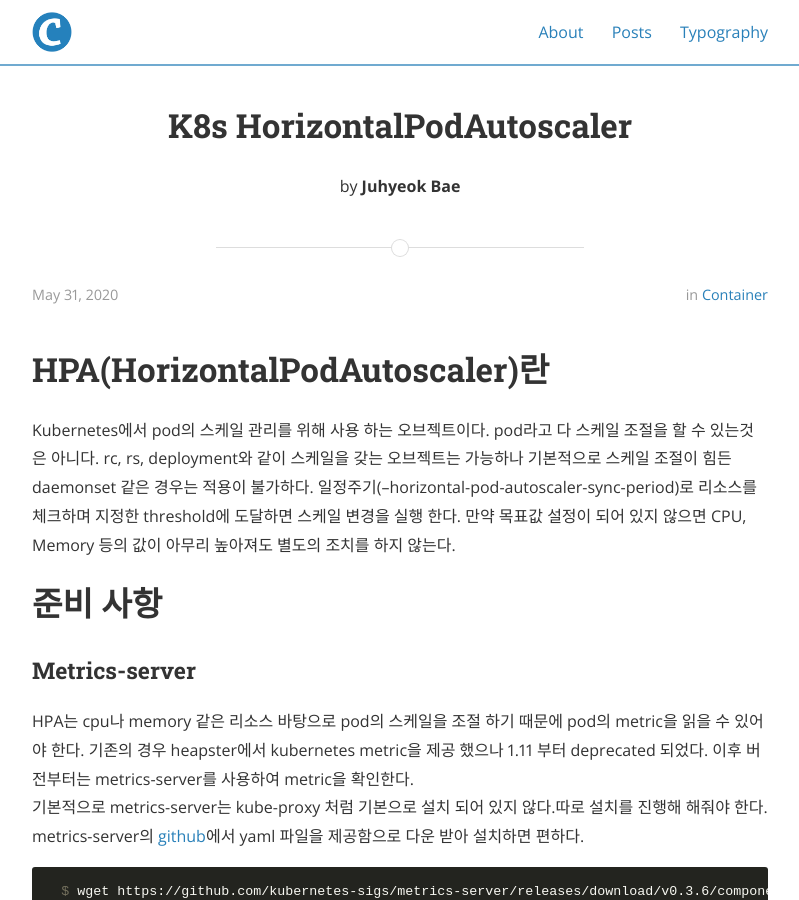
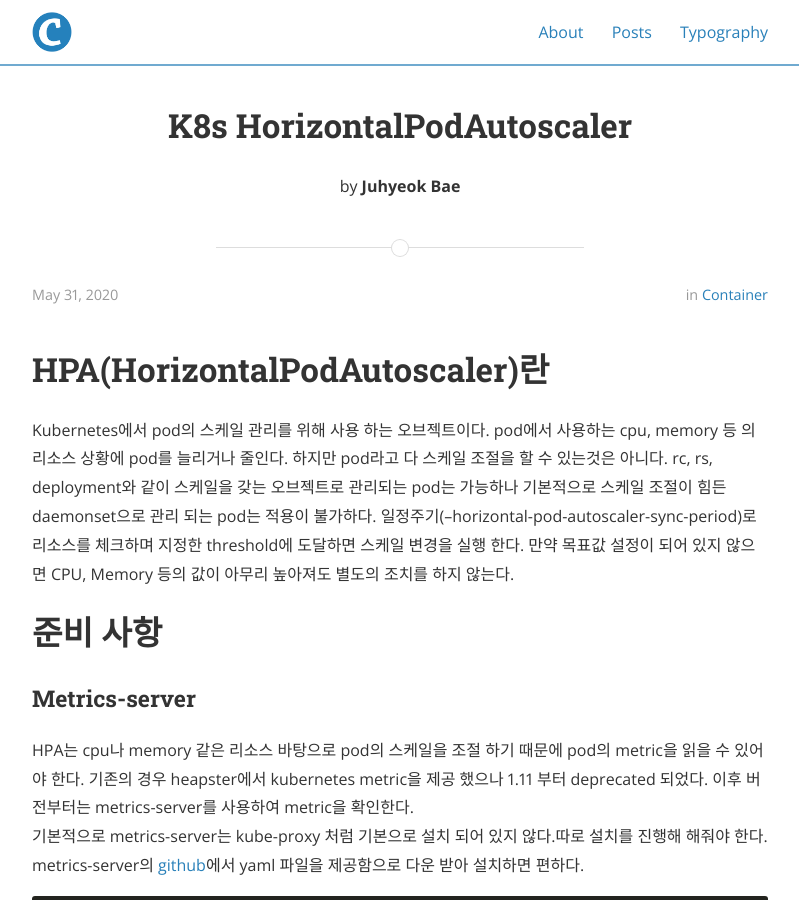
Before and after one commit to jukops/jukops.github.io, a Jekyll site: the page built from _posts/2020-05-31-container-k8s-hpa.markdown, in a window 1280 px wide and 900 px high. Shown: the whole window, without its empty margins (240-1039 px from the left). Built offline with Jekyll 4.4.1, drawn with Linux system fonts in a browser that asks for light colours; nearby versions of some CDN libraries.

Commit message:
hap docs

````diff
--- a/_posts/2020-05-31-container-k8s-hpa.markdown
+++ b/_posts/2020-05-31-container-k8s-hpa.markdown
@@ -7,7 +7,7 @@ categories: Container
 ---
 
 # HPA(HorizontalPodAutoscaler)란
-Kubernetes에서 pod의 스케일 관리를 위해 사용 하는 오브젝트이다. pod라고 다 스케일 조절을 할 수 있는것은 아니다. rc, rs, deployment와 같이 스케일을 갖는 오브젝트는 가능하나 기본적으로 스케일 조절이 힘든 daemonset 같은 경우는 적용이 불가하다. 일정주기(--horizontal-pod-autoscaler-sync-period)로 리소스를 체크하며 지정한 threshold에 도달하면 스케일 변경을 실행 한다. 만약 목표값 설정이 되어 있지 않으면 CPU, Memory 등의 값이 아무리 높아져도 별도의 조치를 하지 않는다.
+Kubernetes에서 pod의 스케일 관리를 위해 사용 하는 오브젝트이다. pod에서 사용하는 cpu, memory 등 의 리소스 상황에 pod를 늘리거나 줄인다. 하지만 pod라고 다 스케일 조절을 할 수 있는것은 아니다. rc, rs, deployment와 같이 스케일을 갖는 오브젝트로 관리되는 pod는 가능하나 기본적으로 스케일 조절이 힘든 daemonset으로 관리 되는 pod는 적용이 불가하다. 일정주기(--horizontal-pod-autoscaler-sync-period)로 리소스를 체크하며 지정한 threshold에 도달하면 스케일 변경을 실행 한다. 만약 목표값 설정이 되어 있지 않으면 CPU, Memory 등의 값이 아무리 높아져도 별도의 조치를 하지 않는다.
 
 # 준비 사항
 ### Metrics-server
@@ -17,7 +17,7 @@ HPA는 cpu나 memory 같은 리소스 바탕으로 pod의 스케일을 조절
   $ wget https://github.com/kubernetes-sigs/metrics-server/releases/download/v0.3.6/components.yaml
   $ kubectl apply -f components.yaml
   ```
-설치를 진행하면 metrics-server deployment가 생성 되어 pod가 배포되고 metrics-server가 동작한다. 그리고 완료시 node와 pod의 리소스 상태를 볼 수 있는 top 명령어 사용이 가능하다. 만약 값을 정상적으로 받아 오지 못한다면 [여기](https://jukops.github.io)를 참고 한다.
+설치를 진행하면 metrics-server deployment가 생성 되어 pod가 배포되고 metrics-server가 동작한다. 그리고 완료시 node와 pod의 리소스 상태를 볼 수 있는 top 명령어 사용이 가능하다. 만약 값을 정상적으로 받아 오지 못한다면 [여기](https://jukops.github.io/container/2020/06/01/container-k8s-docker_desktop_hpa.html)를 참고 한다.
   ```
   $ kubectl get deployment/metrics-server -n kube-system
   NAME             READY   UP-TO-DATE   AVAILABLE   AGE
````
